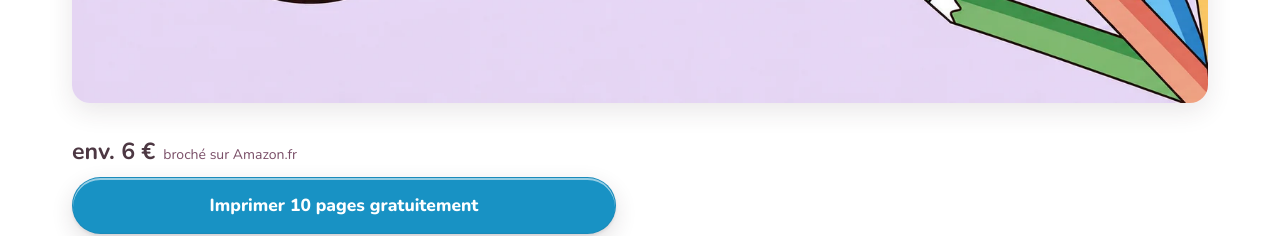
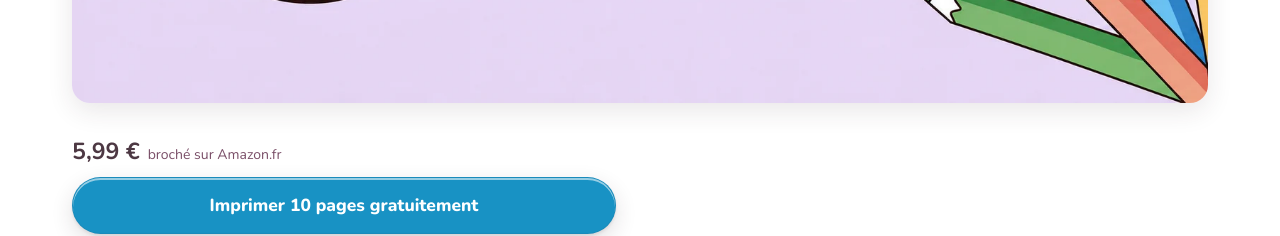
Before and after one commit to dm100usa-oss/toddler-coloring-book, a Next.js app: page /fr/coloriage-premiers-mots-anglais in a window 1280 px wide. Shown: the part 2900-3136 px from the top of the page. Built offline with nearby package versions, Linux system fonts and the light colour scheme.

Commit message:
Add files via upload

```diff
--- a/src/data/euro.ts
+++ b/src/data/euro.ts
@@ -49,10 +49,15 @@ export const euroAmazonUrl = (lang: EuroLang, asin: string) =>
    и человек, увидевший на сайте одно, а в магазине другое, перестает
    верить всей странице. Сверено с карточками магазинов в августе 2026
    года: Франция 5,99 евро, Голландия 6,41 евро, Польша 30,44 злотых.
-   У обеих книг цены совпадают. */
+   У обеих книг цены совпадают.
+
+   Исключение Франция. Владелец посмотрел карточку на amazon.fr
+   26 августа 2026 года: там стоит 5,99 евро, налог уже включен,
+   и по его решению на французских страницах стоит точная цена,
+   а не округленная. Если магазин цену поменяет, поменять и здесь. */
 export const euroPrice: Record<EuroLang, string> = {
   de: "ca. 6 €",
-  fr: "env. 6 €",
+  fr: "5,99 €",
   nl: "ca. € 6,50",
   pl: "ok. 30 zł",
 };
@@ -1090,7 +1095,7 @@ export const euroPageOwn: Partial<
      так напечатано в самой книге, и покупатель должен узнать ее,
      когда попадет на Amazon.fr. */
   "fr-en": {
-    price: "env. 6 €",
+    price: "5,99 €",
     headTop: ["Livre de coloriage et imagier pour enfants", "de 1 à 3 ans"],
     size: "21,6 × 27,9 cm",
     strip: [
@@ -1142,7 +1147,7 @@ export const euroPageOwn: Partial<
      французские, слова на листах и под мотивами испанские: так
      напечатано в самой книге. */
   "fr-es": {
-    price: "env. 6 €",
+    price: "5,99 €",
     headTop: ["Livre de coloriage et imagier pour enfants", "de 1 à 3 ans"],
     size: "21,6 × 27,9 cm",
     strip: [
```
Also changed, not shown: 1 other file (tests, documents, lock files or other folders).
